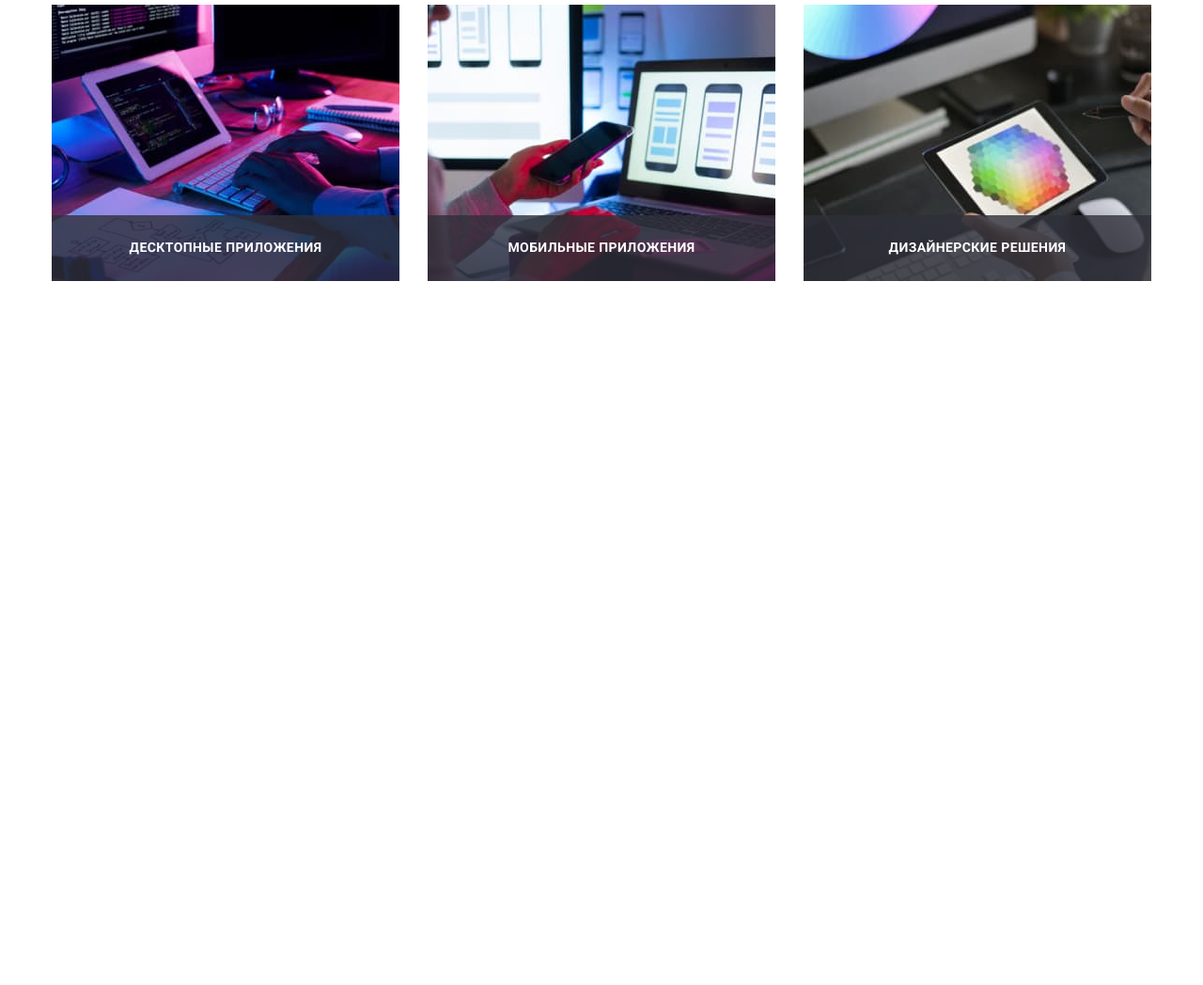
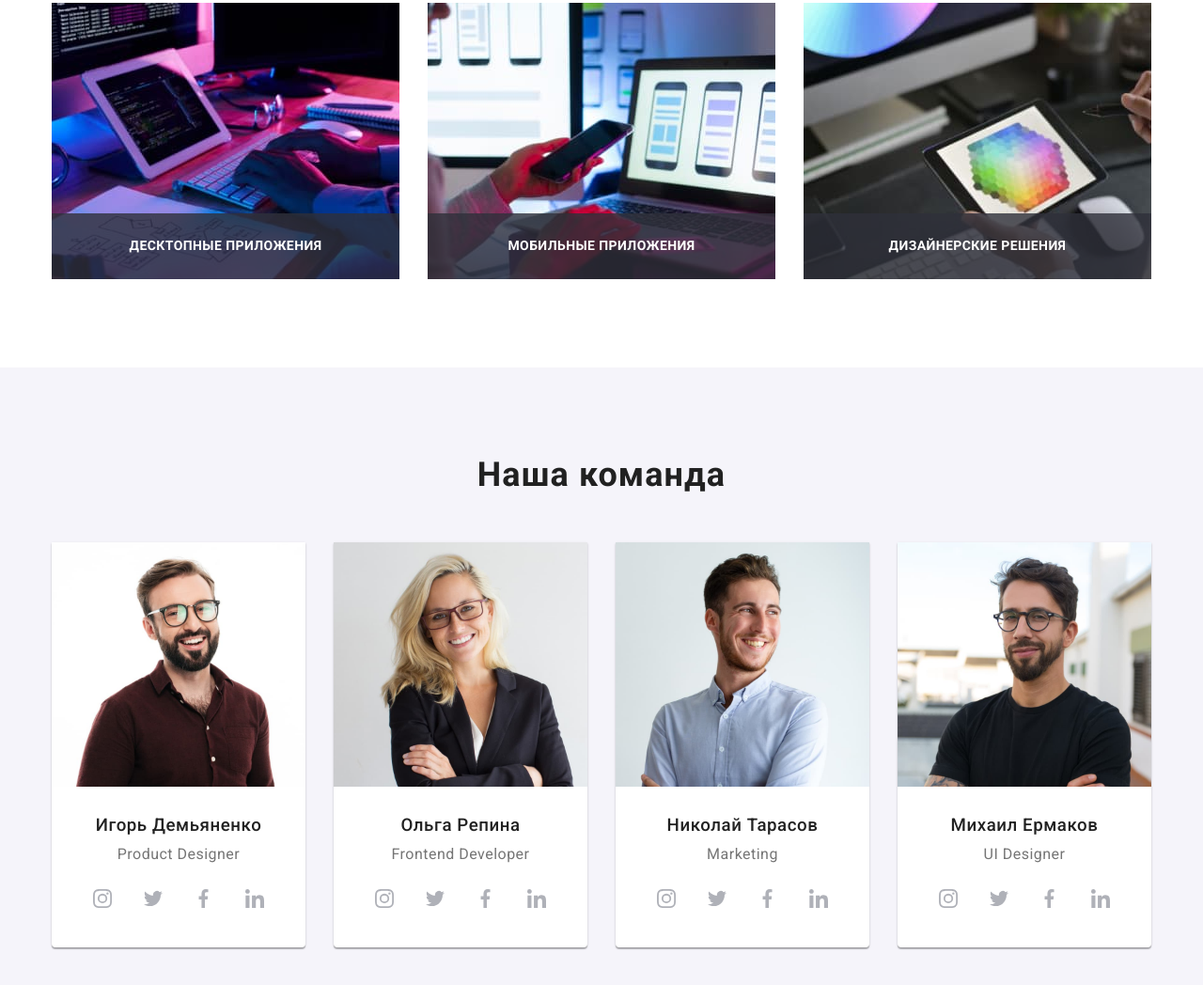
Before and after one commit to smisyuk4/goit-markup-hw-08, a plain HTML site: page index.html in a window 1280 px wide. Shown: the part 524-1572 px from the top of the page at 94% size. Before the commit the page ends 917 px from the top, so only its background shows below. Drawn offline with nearby package versions, Linux system fonts and the light colour scheme.

Commit message:
team-adaptive

```diff
--- a/index.html
+++ b/index.html
@@ -132,7 +132,7 @@
         </section>
 
         <!--Наша команда + -->
-        <!-- <section class="team">
+        <section class="team">
             <div class="container">
             <h2 class="section-title">Наша команда</h2>
             <ul class="team__list list table-list ">
@@ -287,7 +287,7 @@
                 </li>
             </ul>
             </div>
-        </section> -->
+        </section>
 
         <!-- Постоянные клиенты + -->
         <!-- <section class="clients">
--- a/sass/components/_section-title.scss
+++ b/sass/components/_section-title.scss
@@ -1,8 +1,16 @@
 .section-title {
+    margin-bottom: 30px;
+
+    font-weight: 700;
+    font-size: 28px;
+    line-height: var(33px / 28px);
     text-align: center;
-    font-weight: 700;
-    font-size: 36px;
-    line-height: 1.2;
     letter-spacing: 0.03em;
-    margin-bottom: 50px;
+
+    @media screen and (min-width: 1200px) {
+        margin-bottom: 50px;
+
+        font-size: 36px;
+        line-height: var(42px / 36px);
+    }
 }
--- a/sass/components/_sotials.scss
+++ b/sass/components/_sotials.scss
@@ -14,11 +14,11 @@
 
 .sotial__link {
     display: flex;
+    align-items: center;
+    justify-content: center;
     width: 100%;
     height: 100%;
     border-radius: 50%;
-    align-items: center;
-    justify-content: center;
     background-color: var(--third-color);
 
     transition: background-color var(--animation-regular);
--- a/sass/layout/_team.scss
+++ b/sass/layout/_team.scss
@@ -1,8 +1,6 @@
 .team {
+    padding: 60px 0;
     text-align: center;
-    padding-top: 94px;
-    padding-bottom: 94px;
-    --count-cards: 4;
     background-color: var(--bgd-scl);
 
     &__item {
@@ -11,31 +9,47 @@
         border-radius: 0px 0px 4px 4px;
     }
 
-    &__item:nth-child(4n) {
-        margin-right: 0;
+    @media screen and (min-width: 1200px) {
+        padding: 94px 0;
+    }
+}
+
+.team__list {
+    --count-cards: 1;
+
+    @media screen and (min-width: 768px) {
+        --count-cards: 2;
+    }
+
+    @media screen and (min-width: 1200px) {
+        --count-cards: 4;
     }
 }
 
 .team__image {
     display: block;
+    width: 100%;
 }
 
 .team-desc {
-    padding-top: 30px;
-    padding-bottom: 30px;
+    padding: 30px 0 24px 0;
 
     &__name {
+        margin-bottom: 10px;
         font-weight: 500;
-        line-height: 1.2;
+        line-height: calc(19px / 16px);
         letter-spacing: 0.03em;
-        margin-bottom: 10px;
     }
 
     &__position {
         margin-bottom: 16px;
         font-weight: 400;
-        line-height: 1.2;
+        line-height: calc(19px / 16px);
         letter-spacing: 0.03em;
         color: var(--second-color);
     }
+
+    @media screen and (min-width: 1200px) {
+        padding: 30px 0;
+    }
 }
```
Also changed, not shown: css/main.css, css/main.min.css, 2 other files.
